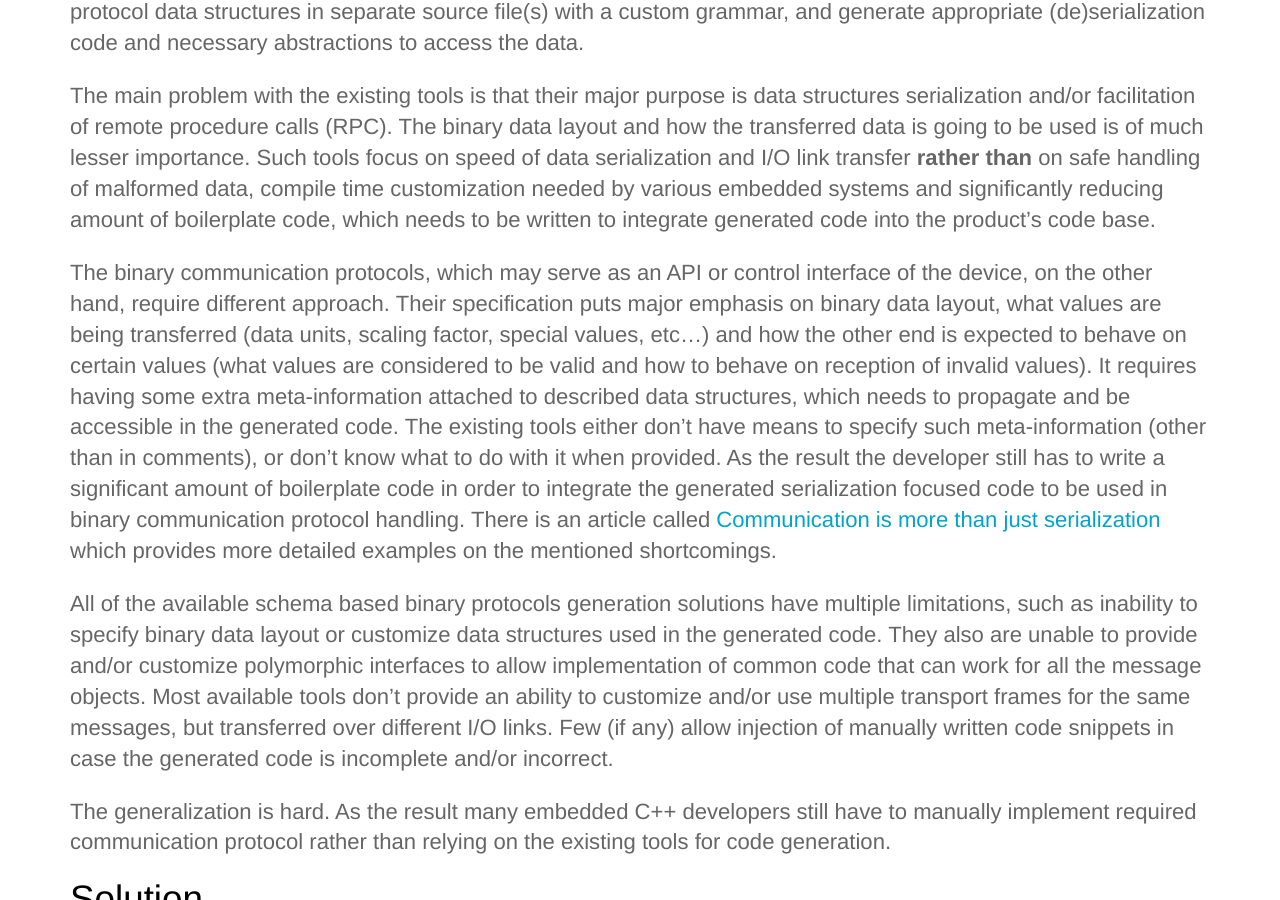
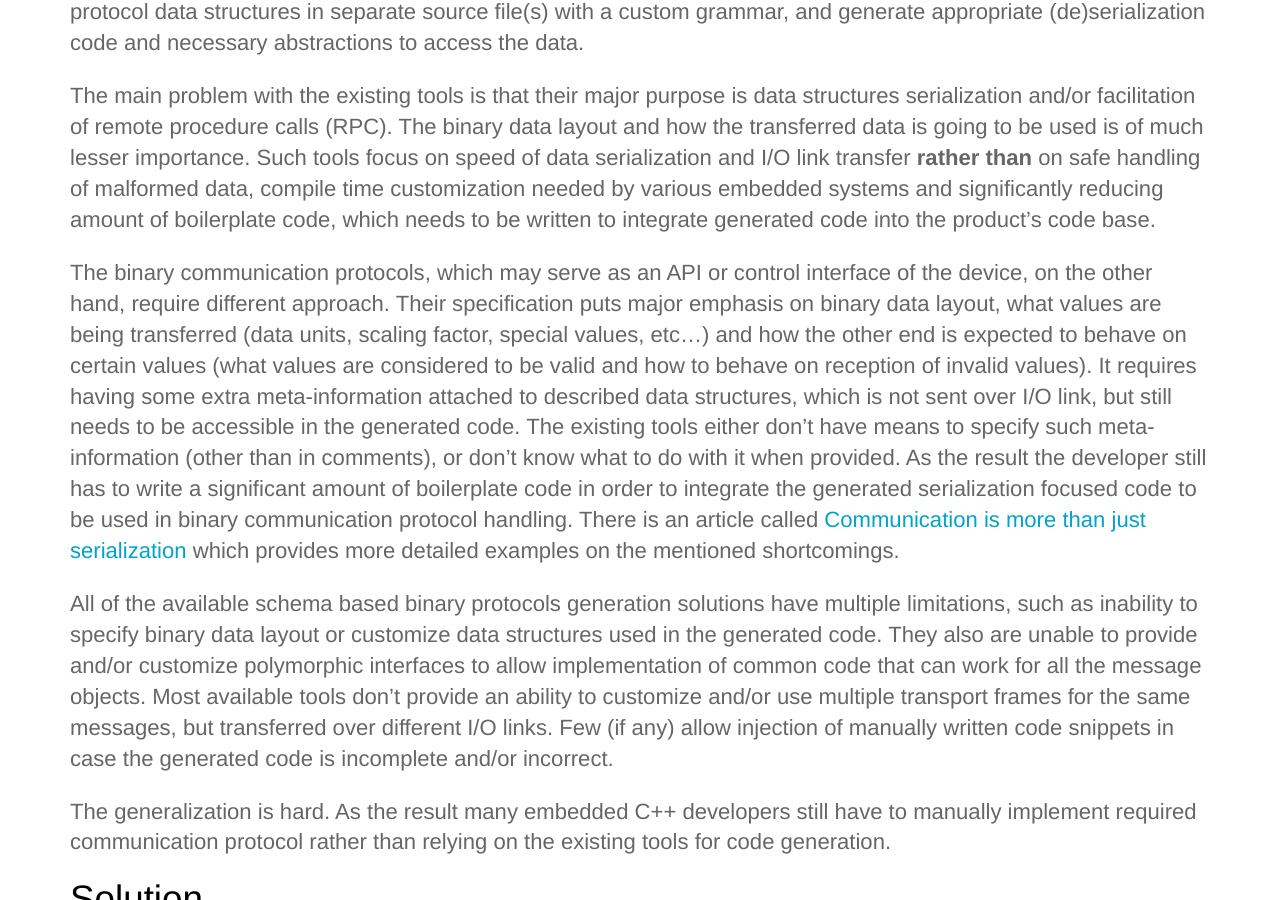
Before and after one commit to commschamp/commschamp.github.io, a Jekyll site: the page built from index.html, in a window 1280 px wide and 900 px high, scrolled down 624 px. Built offline with Jekyll 4.4.1, drawn with Linux system fonts in a browser that asks for light colours.

Commit message:
Cosmetic update to main page.

```diff
--- a/_includes/home.md
+++ b/_includes/home.md
@@ -33,8 +33,9 @@ being transferred (data units, scaling factor, special values, etc...)
 and how the other end is expected
 to behave on certain values (what values are considered to be valid and how to
 behave on reception of invalid values). It requires having some extra meta-information
-attached to described data structures, which needs to propagate and be accessible
-in the generated code. The existing tools either don't have means
+attached to described data structures, which is not sent over I/O link, but
+still needs to be accessible in the generated code.
+The existing tools either don't have means
 to specify such meta-information (other than in comments), or don't know what to
 do with it when provided. As the result the developer still has to write a
 significant amount of boilerplate code in order to integrate the generated
```
